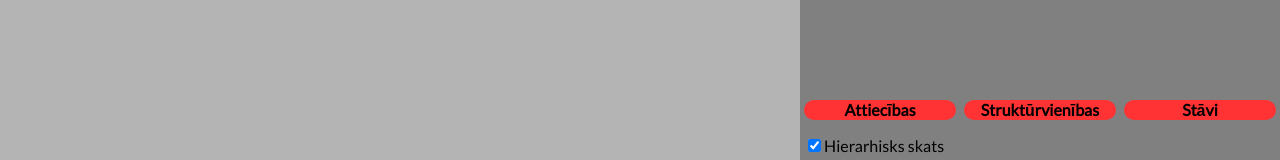
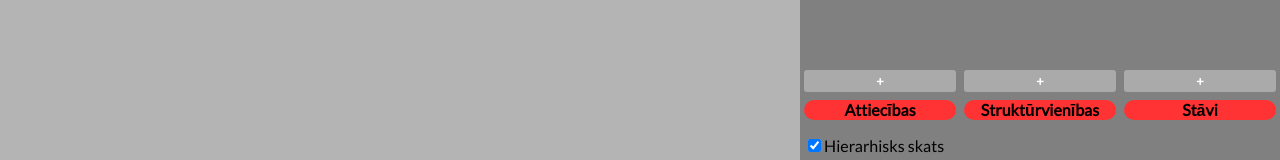
Before and after one commit to laurismelderis/organizator_app, a React (Create React App) app: page / in a window 1280 px wide. Shown: the part 557-717 px from the top of the page. Built offline with nearby package versions, Linux system fonts and the light colour scheme.

Commit message:
1st Attempt for adding new relation from starting panel

```diff
--- a/src/components/LeftPanel/NodeGraph.jsx
+++ b/src/components/LeftPanel/NodeGraph.jsx
@@ -32,7 +32,9 @@ export default function NodeGraph(props) {
         }
     }, [dispatch])
 
+
     const [relations, nodes] = useSelector(state =>  [state.relations, state.nodes])
+    console.log(relations)
 
     const graphNodes = () => {
         let graphNodes = []
@@ -49,8 +51,10 @@ export default function NodeGraph(props) {
 
     const graphEdges = () => {
         let graphEdges = []
+        if (relations[0]) {
             relations.forEach(relation => {
                 const graphNode = graphNodes().find(node => node.id === relation.dept_id_from)
+                if (relation.dept_id_to && relation.dept_id_from) {
                     graphEdges.push({
                         id: [relation.dept_id_from, relation.dept_id_to].join("~~~"),
                         from: relation.dept_id_from,
@@ -60,7 +64,9 @@ export default function NodeGraph(props) {
                             opacity: 1.0,
                         },
                     })
+                }
             })
+        }
         return graphEdges
     }
 
--- a/src/components/RightPanel/DataEntryColumn.jsx
+++ b/src/components/RightPanel/DataEntryColumn.jsx
@@ -1,18 +1,42 @@
 import React, { useCallback } from 'react'
 import ScrollableTable from '../common/ScrollableTable'
 import Signalizer from '../common/Signalizer'
-import { nameForType } from '../../constants/fileType'
+import FileType, { nameForType } from '../../constants/fileType'
 import ErrorMsg from '../common/ErrorMsg'
 import ChooseXLSFile from "./ChooseXLSFile"
 import './DataEntryColumn.css'
+import { useDispatch } from 'react-redux'
+import { setRelations } from '../../state/actions'
+import _ from 'lodash'
 
 function DataEntryColumn(props) {
     const { data, fileType, validationError } = props
+
+    const dispatch = useDispatch()
 
     const handleIsGood = useCallback(() => {
         return Object.keys(props.validationError).length === 0 &&
             data.body.length !== 0
     })
+
+    const handleAddData = () => {
+        // if (fileType === FileType.NODES) {
+        //     const newData = _.cloneDeep(data) || []
+        //     let newId
+        //     if (newData.body[0]) {
+        //         newId = _.max(_.map(data, 'id')) + 1
+        //     } else {
+        //         newId = 1
+        //     }
+        //     newData.body.push({
+        //         dept_id_from: '',
+        //         dept_id_to: '',
+        //         weight: 0,
+        //         id: newId
+        //     })
+        //     dispatch(setRelations(newData))
+        // }
+    }
 
     return (
         <div className="data-entry-column">
@@ -27,6 +51,10 @@ function DataEntryColumn(props) {
                     fileType={fileType}
                 />
             </div>
+            <button
+                style={{width:'100%', background: '#AAAAAA'}}
+                onClick={handleAddData}
+            >+</button>
             <Signalizer text={nameForType(fileType)}
                 isGood={handleIsGood()}
                 className="data-entry-column_signalizer"
--- a/src/components/common/ScrollableTable.jsx
+++ b/src/components/common/ScrollableTable.jsx
@@ -41,7 +41,8 @@ function ScrollableTable(props) {
                 </tr>
             </thead>
             <tbody>
-                {body.map((row, rIndex) => {
+                {body[0]
+                    ? body.map((row, rIndex) => {
                         return (
                             <tr key={rIndex}>
                                 {Object.values(row).map((item, iIndex) => (
@@ -53,8 +54,9 @@ function ScrollableTable(props) {
                                     </td>
                                 ))}
                             </tr>
-                    )
-                })}
+                        )})
+                    : null
+                }
             </tbody>
         </table>
     )
```
Lines whose indentation alone changed are shown as unchanged.
